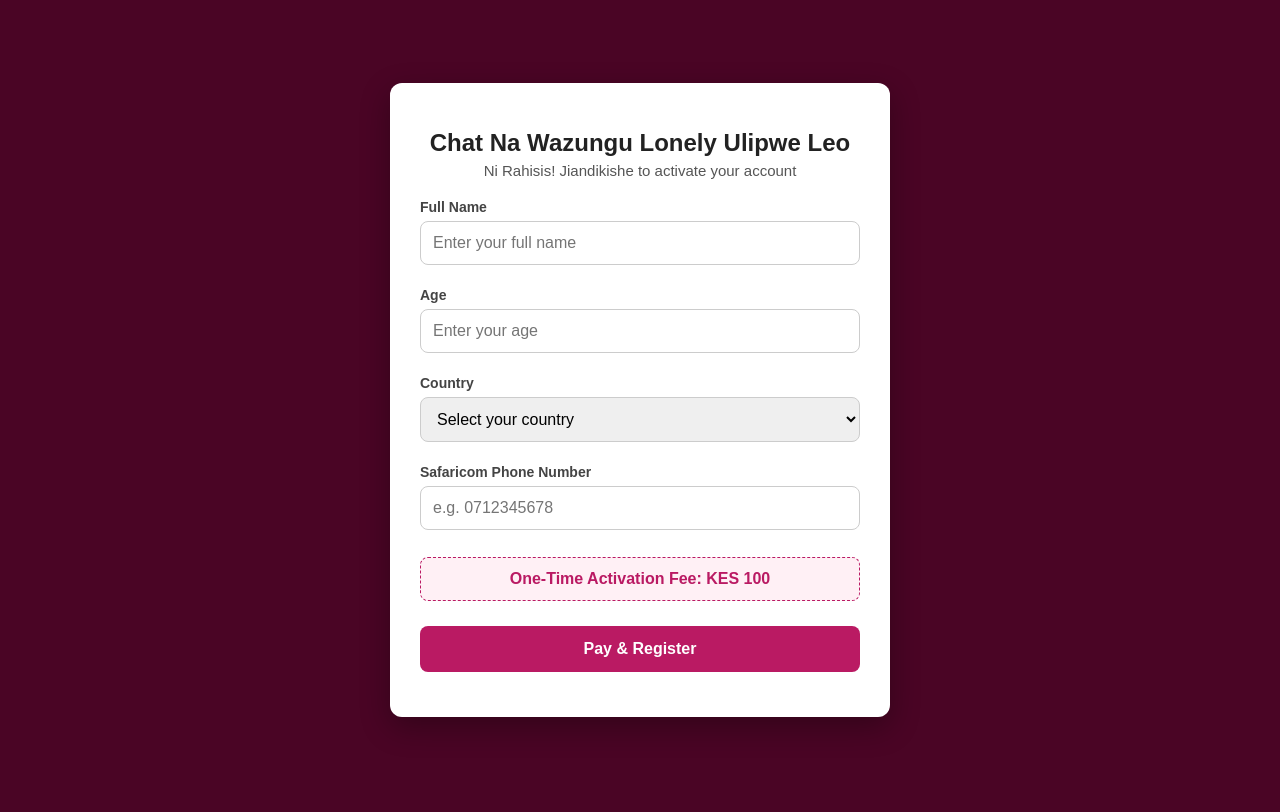
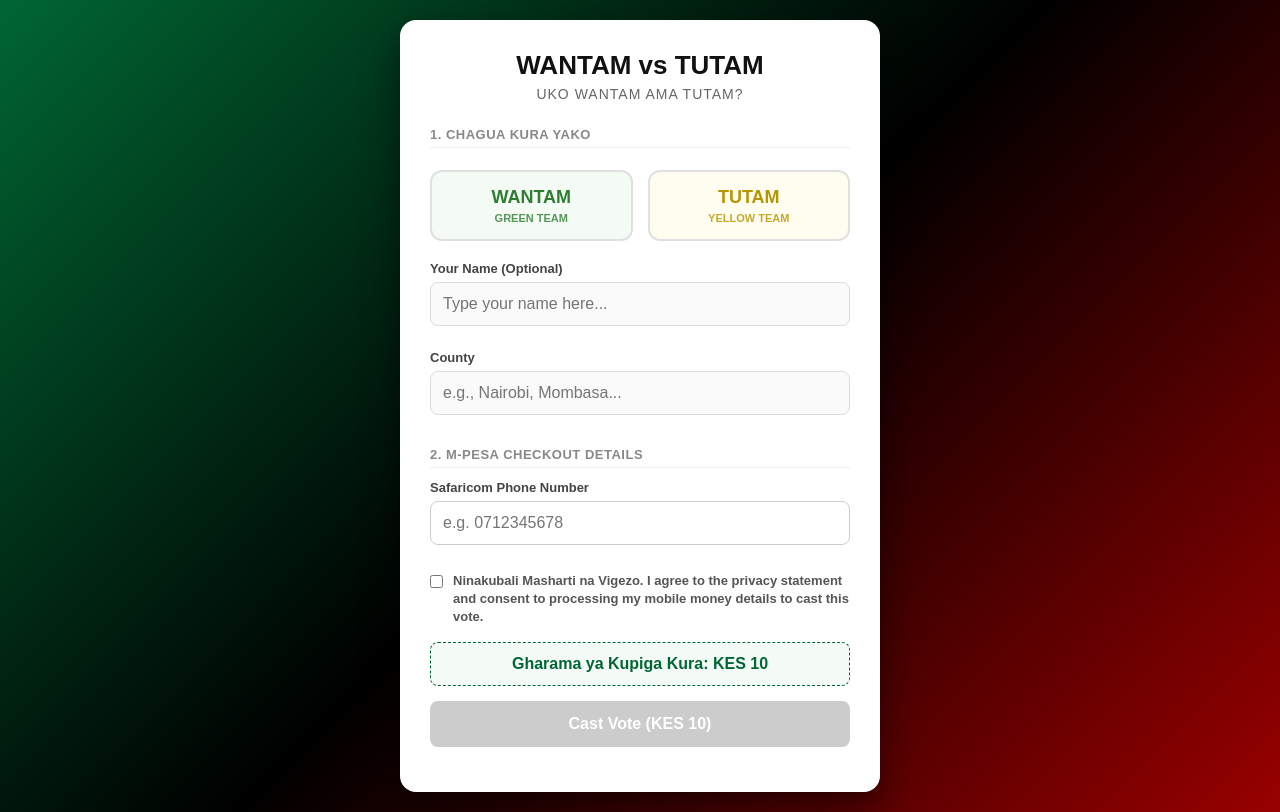
Before and after one commit to kimat07-cyber/mpesa-api, a Flask app: page / in a window 1280 px wide. Before the commit the page ends 725 px from the top, so only its background shows below. Run offline with Flask 3, Linux system fonts and the light colour scheme.

Commit message:
Update index.html

```diff
--- a/templates/index.html
+++ b/templates/index.html
@@ -1,55 +1,69 @@
 <!DOCTYPE html>
 <html>
 <head>
-    <title>Chat Na Wazungu Lonely  Ulipwe Leo</title>
-
+    <title>Uta-vote nani 2027?</title>
+    <meta name="viewport" content="width=device-width, initial-scale=1.0">
     <style>
         body {
             font-family: Arial, sans-serif;
-            background: #4a0525; /* Very deep dark pink/berry background */
+            background: linear-gradient(135deg, #006633 0%, #000000 50%, #990000 100%);
             display: flex;
             justify-content: center;
             align-items: center;
             min-height: 100vh;
             margin: 0;
+            padding: 20px;
             box-sizing: border-box;
         }
 
         .card {
             background: #ffffff;
             padding: 30px;
-            border-radius: 12px;
-            width: 75vw;
-            max-width: 500px;
-            box-shadow: 0 10px 30px rgba(0, 0, 0, 0.3); /* Stronger shadow for depth on dark background */
+            border-radius: 16px;
+            width: 100%;
+            max-width: 480px;
+            box-shadow: 0 15px 35px rgba(0, 0, 0, 0.5);
             box-sizing: border-box;
+            transition: all 0.3s ease;
         }
 
         h1 {
-            font-size: 24px;
-            margin-bottom: 5px;
-            color: #222;
+            font-size: 26px;
+            margin: 0 0 5px 0;
+            color: #111;
             text-align: center;
         }
 
         h2 {
-            margin-top: 0;
-            margin-bottom: 20px;
-            font-size: 15px;
+            margin: 0 0 25px 0;
+            font-size: 14px;
             font-weight: normal;
-            color: #555;
+            color: #666;
             text-align: center;
+            text-transform: uppercase;
+            letter-spacing: 1px;
+        }
+
+        .section-title {
+            font-size: 13px;
+            text-transform: uppercase;
+            letter-spacing: 0.5px;
+            color: #888;
+            margin: 20px 0 10px 0;
+            padding-bottom: 5px;
+            border-bottom: 1px solid #eee;
+            font-weight: bold;
         }
 
         label {
-            font-size: 14px;
+            font-size: 13px;
             font-weight: bold;
             color: #444;
             display: block;
-            margin-top: 10px;
+            margin-top: 12px;
         }
 
-        input, select {
+        input {
             width: 100%;
             padding: 12px;
             margin: 6px 0 12px 0;
@@ -59,26 +73,121 @@
             box-sizing: border-box;
         }
 
-        input:focus, select:focus {
-            border-color: #ba1a63; /* Dark pink focus border */
+        input:focus {
+            border-color: #006633;
             outline: none;
+            box-shadow: 0 0 5px rgba(0, 102, 51, 0.2);
+        }
+
+        .aesthetic-input {
+            border: 1px solid #dcdcdc;
+            background-color: #fafafa;
+        }
+
+        /* 3. Visual Radio Cards for Candidates */
+        .candidate-container {
+            display: flex;
+            gap: 15px;
+            margin: 10px 0 20px 0;
+        }
+
+        .candidate-card {
+            flex: 1;
+            border: 2px solid #e0e0e0;
+            border-radius: 12px;
+            padding: 15px;
+            text-align: center;
+            cursor: pointer;
+            position: relative;
+            transition: all 0.2s ease;
+            font-weight: bold;
+        }
+
+        .candidate-card input[type="radio"] {
+            position: absolute;
+            opacity: 0;
+            width: 0;
+            height: 0;
+            margin: 0;
+        }
+
+        .card-wantam {
+            color: #2e7d32;
+            background-color: #f4fbf5;
+        }
+
+        .card-wantam:hover {
+            border-color: #2e7d32;
+        }
+
+        .candidate-card.selected-wantam {
+            border-color: #2e7d32;
+            background-color: #2e7d32;
+            color: #ffffff;
+            box-shadow: 0 4px 12px rgba(46, 125, 50, 0.3);
+        }
+
+        .card-tutam {
+            color: #b79500;
+            background-color: #fffdf0;
+        }
+
+        .card-tutam:hover {
+            border-color: #fdd835;
+        }
+
+        .candidate-card.selected-tutam {
+            border-color: #fdd835;
+            background-color: #fdd835;
+            color: #000000;
+            box-shadow: 0 4px 12px rgba(253, 216, 53, 0.3);
+        }
+
+        .candidate-name {
+            font-size: 18px;
+            display: block;
+            margin-bottom: 4px;
+        }
+
+        .candidate-party {
+            font-size: 11px;
+            text-transform: uppercase;
+            opacity: 0.8;
+            display: block;
+        }
+
+        /* 5. Privacy Policy Checkbox */
+        .checkbox-container {
+            display: flex;
+            align-items: flex-start;
+            margin: 15px 0;
+            cursor: pointer;
+            font-size: 13px;
+            color: #555;
+            line-height: 1.4;
+        }
+
+        .checkbox-container input {
+            width: auto;
+            margin: 3px 10px 0 0;
+            flex-shrink: 0;
         }
 
         .fee-display {
-            background-color: #fff0f5; /* Light lavender blush background */
+            background-color: #f4fbf7;
             padding: 12px;
             border-radius: 8px;
-            border: 1px dashed #ba1a63; /* Dark pink dashed border */
+            border: 1px dashed #006633;
             text-align: center;
             font-weight: bold;
-            color: #ba1a63; /* Dark pink text */
+            color: #006633;
             margin: 15px 0;
         }
 
         button {
             width: 100%;
             padding: 14px;
-            background: #ba1a63; /* Primary dark pink button */
+            background: #000000;
             color: white;
             border: none;
             border-radius: 8px;
@@ -86,144 +195,151 @@
             font-size: 16px;
             font-weight: bold;
             box-sizing: border-box;
-            margin-top: 10px;
+            transition: background 0.3s ease;
         }
 
         button:hover {
-            background: #8e104a; /* Deeper pink on hover */
+            background: #006633;
         }
 
-        .msg {
+        button:disabled {
+            background: #cccccc;
+            cursor: not-allowed;
+        }
+
+        .error-msg {
             margin-top: 15px;
-            font-size: 15px;
+            font-size: 14px;
             font-weight: bold;
             text-align: center;
+            color: red;
+        }
+
+        /* 4. Dynamic Loading Success UI state */
+        .hidden {
+            display: none !important;
+        }
+
+        .success-state {
+            text-align: center;
+            padding: 20px 0;
+        }
+
+        .spinner {
+            width: 50px;
+            height: 50px;
+            border: 5px solid #f3f3f3;
+            border-top: 5px solid #006633;
+            border-radius: 50%;
+            margin: 20px auto;
+            animation: spin 1s linear infinite;
+        }
+
+        @keyframes spin {
+            0% { transform: rotate(0deg); }
+            100% { transform: rotate(360deg); }
+        }
+
+        .status-title {
+            font-size: 20px;
+            color: #2e7d32;
+            margin-bottom: 10px;
+            font-weight: bold;
+        }
+
+        .status-desc {
+            font-size: 14px;
+            color: #555;
+            line-height: 1.5;
         }
     </style>
 </head>
 <body>
 
-<div class="card">
-    <h1>Chat Na Wazungu Lonely Ulipwe Leo</h1>
-    <h2>Ni Rahisis! Jiandikishe to activate your account</h2>
+<div class="card" id="pollCard">
+    <!-- Active Voting View -->
+    <div id="formView">
+        <h1>WANTAM vs TUTAM</h1>
+        <h2>Uko Wantam ama Tutam?</h2>
 
-    <!-- User Details Section -->
-    <label for="fullName">Full Name</label>
-    <input type="text" id="fullName" placeholder="Enter your full name">
+        <!-- 1. Sectioned Layout: Voter Selection Information -->
+        <div class="section-title">1. Chagua Kura Yako</div>
 
-    <label for="age">Age</label>
-    <input type="number" id="age" min="18" max="100" placeholder="Enter your age">
+        <!-- 3. Candidate Cards instead of Dropdown -->
+        <div class="candidate-container">
+            <label class="candidate-card card-wantam" id="labelWantam">
+                <input type="radio" name="candidate" value="WANTAM" onclick="selectCandidate('WANTAM')">
+                <span class="candidate-name">WANTAM</span>
+                <span class="candidate-party">Green Team</span>
+            </label>
 
-    <label for="country">Country</label>
-    <select id="country">
-        <option value="">Select your country</option>
-        <option value="Kenya">Kenya</option>
-        <option value="Uganda">Uganda</option>
-        <option value="Tanzania">Tanzania</option>
-        <option value="Other">Other</option>
-    </select>
+            <label class="candidate-card card-tutam" id="labelTutam">
+                <input type="radio" name="candidate" value="TUTAM" onclick="selectCandidate('TUTAM')">
+                <span class="candidate-name">TUTAM</span>
+                <span class="candidate-party">Yellow Team</span>
+            </label>
+        </div>
 
-    <label for="phone">Safaricom Phone Number</label>
-    <input type="tel" id="phone" placeholder="e.g. 0712345678">
+        <label for="aestheticName">Your Name (Optional)</label>
+        <input type="text" id="aestheticName" class="aesthetic-input" placeholder="Type your name here...">
 
-    <!-- Fixed Activation Fee Display -->
-    <div class="fee-display">
-        One-Time Activation Fee: KES 100
+        <label for="aestheticCounty">County</label>
+        <input type="text" id="aestheticCounty" class="aesthetic-input" placeholder="e.g., Nairobi, Mombasa...">
+
+        <!-- 1. Sectioned Layout: Dedicated M-Pesa Checkout Area -->
+        <div class="section-title">2. M-Pesa Checkout Details</div>
+
+        <label for="phone">Safaricom Phone Number</label>
+        <input type="tel" id="phone" placeholder="e.g. 0712345678">
+
+        <!-- 5. Essential Privacy Policy Agreement Checkbox -->
+        <label class="checkbox-container">
+            <input type="checkbox" id="privacyCheck" onclick="toggleVoteButton()">
+            Ninakubali Masharti na Vigezo. I agree to the privacy statement and consent to processing my mobile money details to cast this vote.
+        </label>
+
+        <div class="fee-display">
+            Gharama ya Kupiga Kura: KES 10
+        </div>
+
+        <button id="voteBtn" onclick="payAndVote()" disabled>Cast Vote (KES 10)</button>
+        <div class="error-msg" id="errorMsg"></div>
     </div>
 
-    <button onclick="payAndRegister()">Pay & Register</button>
-
-    <div class="msg" id="msg"></div>
+    <!-- 4. Dynamic Pending/Success Verification Layout -->
+    <div id="successView" class="hidden success-state">
+        <div class="spinner"></div>
+        <div class="status-title">📲 Angalia Simu Yako!</div>
+        <div class="status-desc">
+            An STK Push push message has been dispatched to your phone.<br><br>
+            Please <strong>enter your M-Pesa PIN</strong> to securely complete your payment of KES 10 and submit your official vote to the system dashboard.
+        </div>
+    </div>
 </div>
 
 <script>
+let selectedVote = "";
+
+// 3. Selection highlighters for visual cards
+function selectCandidate(candidate) {
+    selectedVote = candidate;
+    const wantam = document.getElementById("labelWantam");
+    const tutam = document.getElementById("labelTutam");
+
+    if (candidate === "WANTAM") {
+        wantam.className = "candidate-card card-wantam selected-wantam";
+        tutam.className = "candidate-card card-tutam";
+    } else {
+        tutam.className = "candidate-card card-tutam selected-tutam";
+        wantam.className = "candidate-card card-wantam";
+    }
+}
+
+// 5. Button toggle verification
+function toggleVoteButton() {
+    const isChecked = document.getElementById("privacyCheck").checked;
+    document.getElementById("voteBtn").disabled = !isChecked;
+}
+
 function validateAndFormatPhone(phone) {
     phone = phone.trim().replace(/\s+/g, '');
-
-    if (phone.startsWith("0")) {
-        phone = "254" + phone.substring(1);
-    } else if (phone.startsWith("+254")) {
-        phone = phone.substring(1);
-    }
-
-    const safaricomRegex = /^(254)(7[0-1-2-4-5-6-9]|1[1-2-3-4-5])\d{7}$/;
-    return safaricomRegex.test(phone) ? phone : null;
-}
-
-async function payAndRegister() {
-    let fullName = document.getElementById("fullName").value.trim();
-    let age = document.getElementById("age").value;
-    let country = document.getElementById("country").value;
-    let phoneInput = document.getElementById("phone").value;
-    let msg = document.getElementById("msg");
-
-    const fixedAmount = 100; // Enforced programmatic fee
-
-    msg.style.color = "initial";
-    msg.innerText = "";
-
-    // 1. Input Validation
-    if (!fullName) {
-        msg.style.color = "red";
-        msg.innerText = "❌ Please enter your full name.";
-        return;
-    }
-
-    if (!age || age < 18) {
-        msg.style.color = "red";
-        msg.innerText = "❌ You must be 18 years or older to register.";
-        return;
-    }
-
-    if (!country) {
-        msg.style.color = "red";
-        msg.innerText = "❌ Please select your country.";
-        return;
-    }
-
-    let phone = validateAndFormatPhone(phoneInput);
-    if (!phone) {
-        msg.style.color = "red";
-        msg.innerText = "❌ Please enter a valid Safaricom phone number.";
-        return;
-    }
-
-    msg.style.color = "#333";
-    msg.innerText = "📲 Sending STK request to your phone...";
-
-    try {
-        let res = await fetch("/stkpush", {
-            method: "POST",
-            headers: {
-                "Content-Type": "application/json"
-            },
-            body: JSON.stringify({
-                phone: phone,
-                amount: fixedAmount,
-                metadata: {
-                    fullName: fullName,
-                    age: age,
-                    country: country
-                }
-            })
-        });
-
-        let data = await res.json();
-
-        if (data.ResponseCode === "0") {
-            msg.style.color = "green";
-            msg.innerText = "✅ STK push sent! Check your phone to complete registration.";
-        } else {
-            msg.style.color = "red";
-            msg.innerText = "❌ Request failed. Please try again.";
-        }
-
-    } catch (err) {
-        msg.style.color = "red";
-        msg.innerText = "⚠️ Server connection error. Try again.";
-    }
-}
-</script>
-
-</body>
-</html>
```
